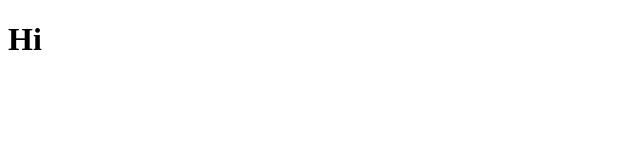
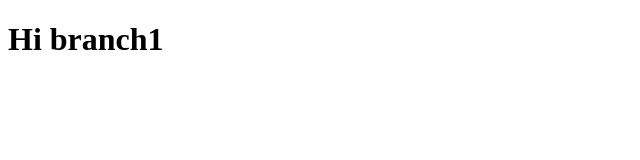
Before and after one commit to shashika-himaruwani/branchpractise, a plain HTML site: page index.html in a window 1280 px wide. Shown: the whole page, without its empty margins (0-640 px from the left). Drawn offline with Linux system fonts and the light colour scheme.

Commit message:
Update h1

```diff
--- a/index.html
+++ b/index.html
@@ -6,6 +6,6 @@
     <title>Document</title>
 </head>
 <body>
-    <h1>Hi</h1>
+    <h1>Hi branch1</h1>
 </body>
 </html>
```
